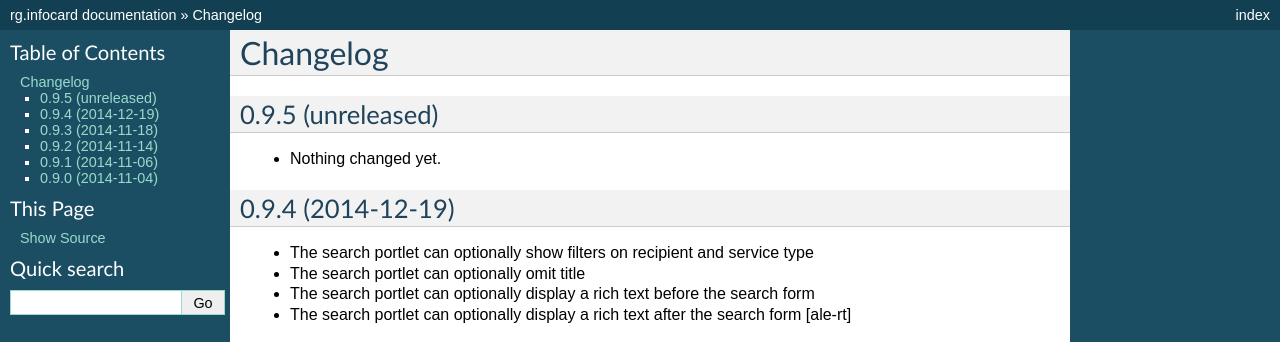
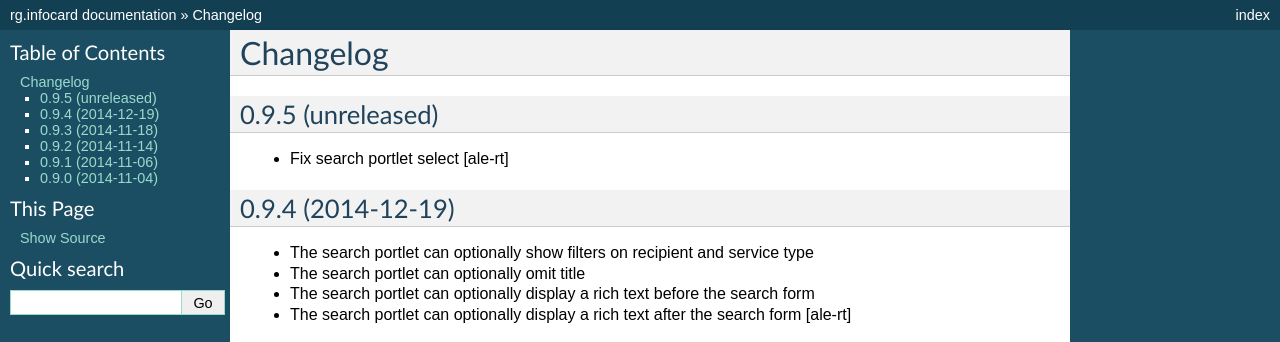
Before and after one commit to PloneGov-IT/rg.infocard, a Sphinx documentation site: the page built from docs/CHANGELOG.rst, in a window 1280 px wide. Shown: the top 342 px of the page. Built offline with Sphinx 7.4.7, drawn with Linux system fonts in a browser that asks for light colours.

Commit message:
Fix search portlet select

```diff
--- a/docs/CHANGELOG.rst
+++ b/docs/CHANGELOG.rst
@@ -7,8 +7,8 @@ Changelog
 0.9.5 (unreleased)
 ------------------
 
-- Nothing changed yet.
-
+- Fix search portlet select
+  [ale-rt]
 
 0.9.4 (2014-12-19)
 ------------------
```
Also changed, not shown: 1 other file.
